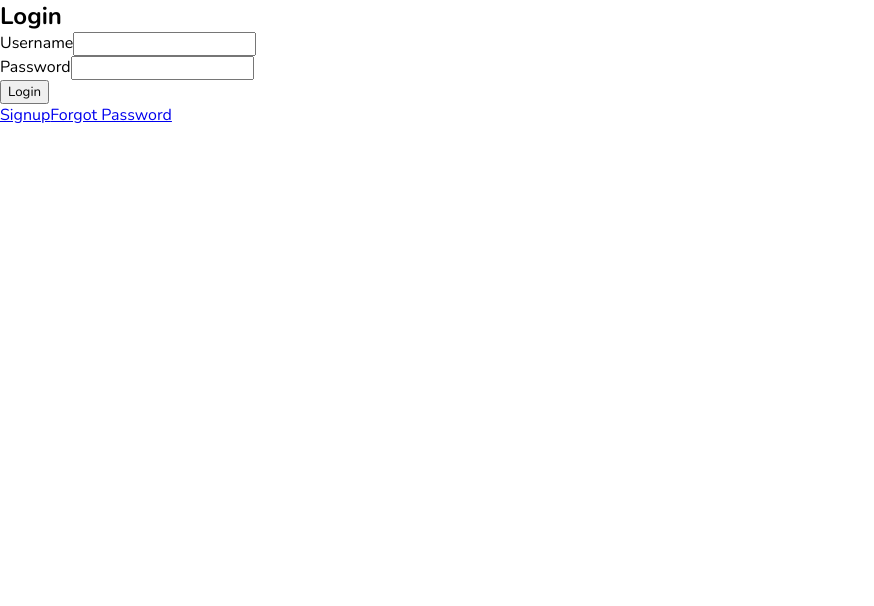
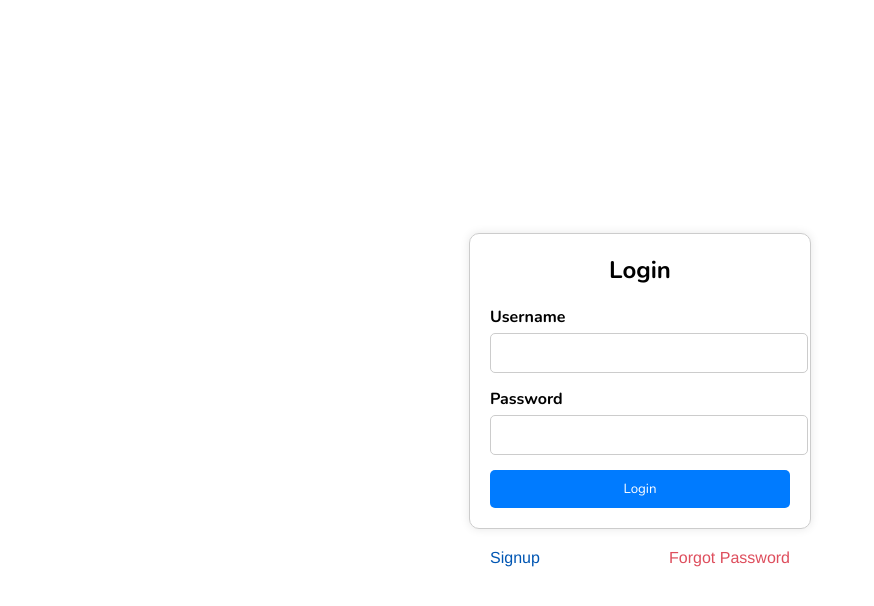
Before and after one commit to abel-dereje/Freelance-portal, a React (Create React App) app in the folder client/: page /login in a window 1280 px wide. Shown: the top 606 px of the page, without its empty margins (0-874 px from the left). Built offline with nearby package versions, Linux system fonts and the light colour scheme.

Commit message:
CReating the login css

```diff
--- a/client/src/pages/login/login.scss
+++ b/client/src/pages/login/login.scss
@@ -0,0 +1,91 @@
+.auth-page {
+    width: 100%;
+    height: 100vh;
+    display: flex;
+    flex-direction: column;
+    justify-content: center;
+    align-items: center;
+
+    form {
+      width: 100%;
+      max-width: 300px;
+      padding: 20px;
+      border: 1px solid #ccc;
+      border-radius: 10px;
+      box-shadow: 0 0 10px rgba(0, 0, 0, 0.1);
+
+      h2 {
+        text-align: center;
+        margin-bottom: 20px;
+      }
+
+      .form-group {
+        margin-bottom: 15px;
+
+        label {
+          display: block;
+          margin-bottom: 5px;
+          font-weight: bold;
+        }
+
+        input {
+          width: 100%;
+          padding: 8px;
+          font-size: 16px;
+          border: 1px solid #ccc;
+          border-radius: 5px;
+        }
+      }
+
+      button[type='submit'] {
+        width: 100%;
+        padding: 10px;
+        background-color: #007bff;
+        color: #fff;
+        border: none;
+        border-radius: 5px;
+        cursor: pointer;
+        transition: background-color 0.3s;
+
+        &:hover {
+          background-color: #0056b3;
+        }
+      }
+    }
+
+    .additional-links {
+      width: 100%;
+      max-width: 300px;
+      margin-top: 20px;
+      display: flex;
+      justify-content: space-between;
+
+      button {
+        padding: 10px;
+        border: none;
+        border-radius: 5px;
+        cursor: pointer;
+        transition: background-color 0.3s;
+
+        &:hover {
+          opacity: 0.8;
+        }
+      }
+
+      .signup-button {
+        // background-color: #54be6d;
+        color: #0056b3;
+        text-align: justify;
+        text-decoration: none;
+        font-family: 'Franklin Gothic Medium', 'Arial Narrow', Arial, sans-serif;
+      }
+
+      .forgot-password-button {
+        // background-color: #de4e5d;
+        color: #de4e5d;
+        text-align: justify;
+        text-decoration: none;
+        font-family: 'Franklin Gothic Medium', 'Arial Narrow', Arial, sans-serif;
+      }
+    }
+  }
```
